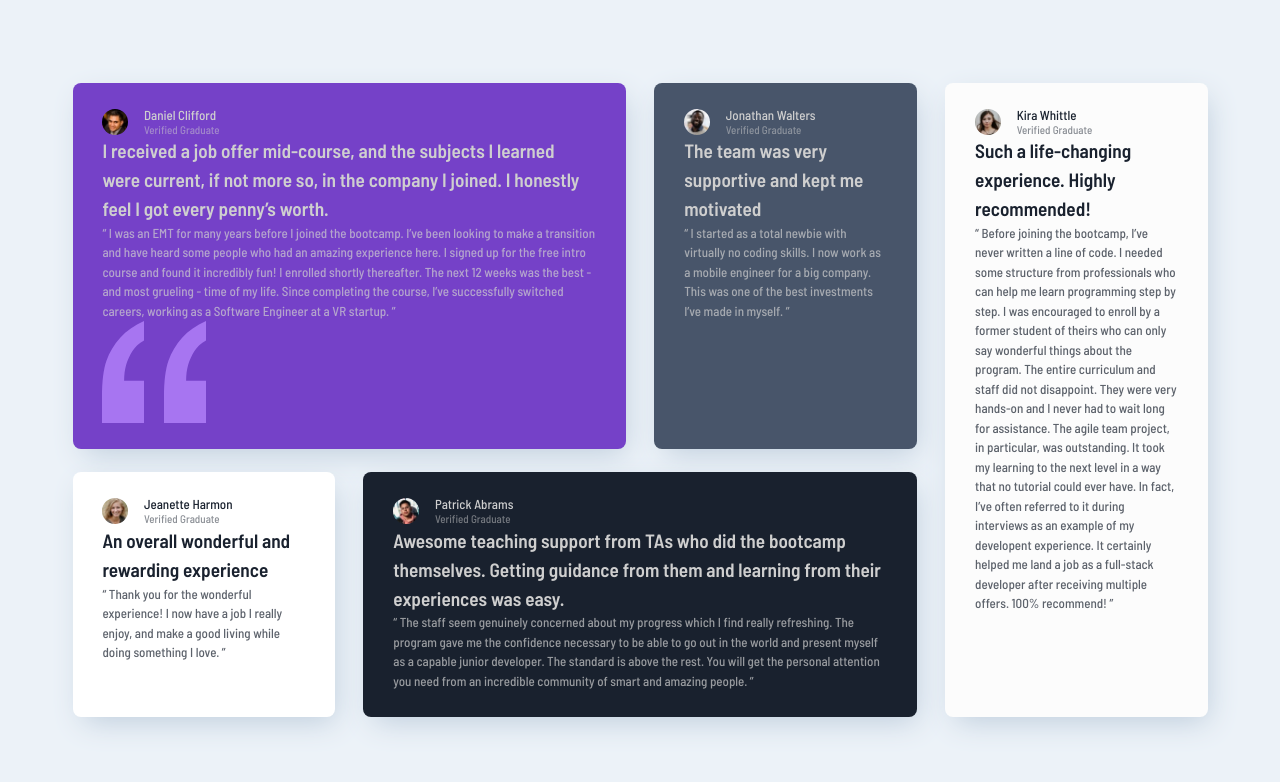
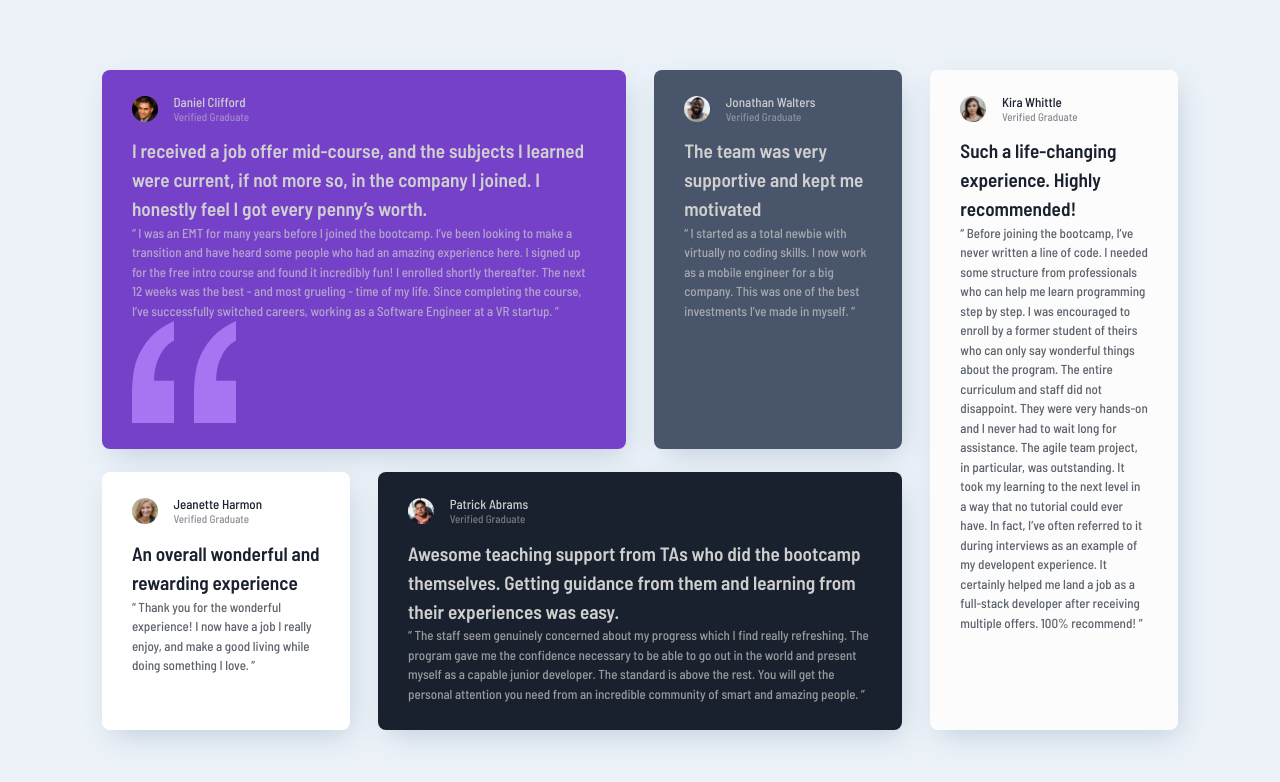
Before and after one commit to raveneliette/testimonials-grid-section-unfinished, a website built with Parcel: page src/index.html in a window 1280 px wide. Built offline with nearby package versions, Linux system fonts and the light colour scheme.

Commit message:
Decreased main max width and added 'main__span-p' class  margin top of 1rem

```diff
--- a/src/sass/layout/_layout.scss
+++ b/src/sass/layout/_layout.scss
@@ -13,7 +13,7 @@ body {
 }
 
 .main {
-    max-width: 1135px;
+    max-width: 1076px;
 
     &__img-div {
         width: 26px;
@@ -22,6 +22,10 @@ body {
 
     &__avatar-img {
         border-radius: 50%;
+    }
+
+    &__span-p {
+        margin-top: 1rem;
     }
 
     & > :nth-of-type(1),
```
